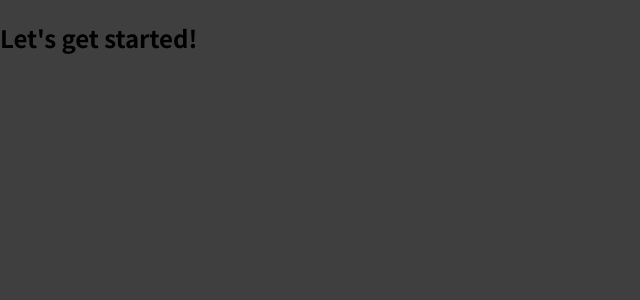
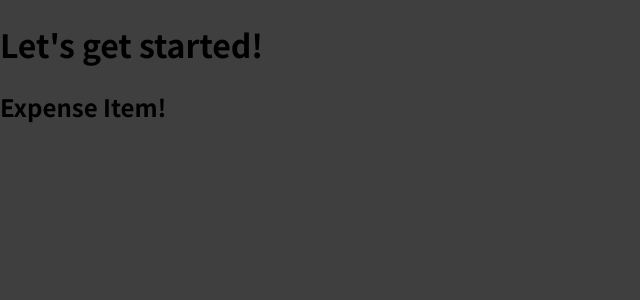
Before and after one commit to rudy35hernandez/React-overview, a JavaScript app: page / in a window 1280 px wide. Shown: the top 300 px of the page, without its empty margins (0-640 px from the left). Built offline with nearby package versions, Linux system fonts and the light colour scheme.

Commit message:
added a component for testing

```diff
--- a/src/App.js
+++ b/src/App.js
@@ -1,7 +1,10 @@
+import ExpenseItem from "./components/ExpenseItem";
+
 function App() {
   return (
     <div>
-      <h2>Let's get started!</h2>
+      <h1>Let's get started!</h1>
+      <ExpenseItem></ExpenseItem>
     </div>
   );
 }
--- a/src/components/ExpenseItem.js
+++ b/src/components/ExpenseItem.js
@@ -0,0 +1,5 @@
+function ExpenseItem(){
+    return <h2>Expense Item!</h2>
+}
+
+export default ExpenseItem;
```
Also changed, not shown: 1 other file (tests, documents, lock files or other folders).
